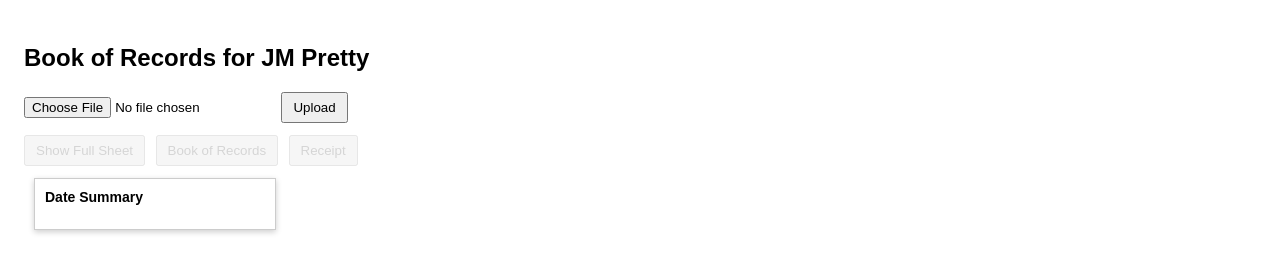
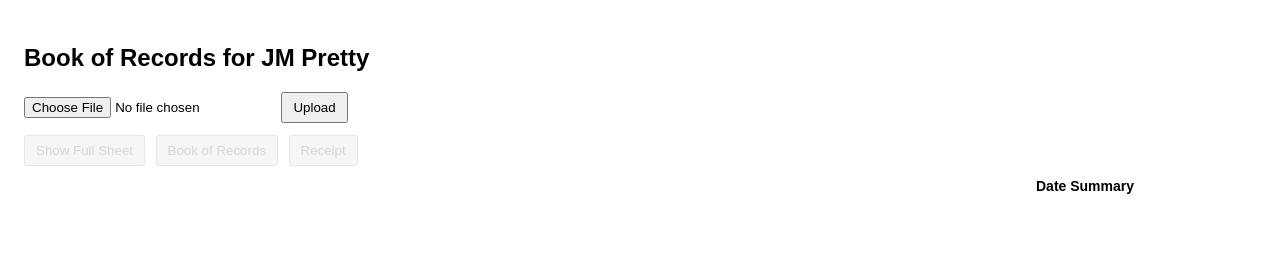
Before and after one commit to cj-lab-hash/Book-of-records, a website: page public/index.html in a window 1280 px wide. Drawn offline with Linux system fonts and the light colour scheme.

Commit message:
fixed duplicate datesummarypanel

```diff
--- a/public/index.html
+++ b/public/index.html
@@ -42,19 +42,7 @@
 .date-hover:hover .tooltip {
   display: block;
 }
-#dateSummaryPanel {
-  position: fixed;
-  right: 10px;
-  top: 100px;
-  width: 220px;
-  max-height: 70vh;
-  overflow-y: auto;
-  border: 1px solid #ccc;
-  background: #fff;
-  padding: 10px;
-  font-size: 13px;
-  box-shadow: 0 2px 6px rgba(0,0,0,0.2);
-}
+
 
 #dateSummaryPanel h3 {
   margin-top: 0;
@@ -76,15 +64,18 @@
 #mainLayout {
   display:flex;
 }
-#contentAread {
+#contentArea {
   flex:1;
 }
+
 #dateSummaryPanel {
   width: 220px;
-  margin-left:10px;
-  position:sticky;
-  top:10px;
+  margin-left: 16px;
+  position: sticky;
+  top: 10px;
+  height: fit-content;
 }
+
   </style>
 </head>
 <body>
```
